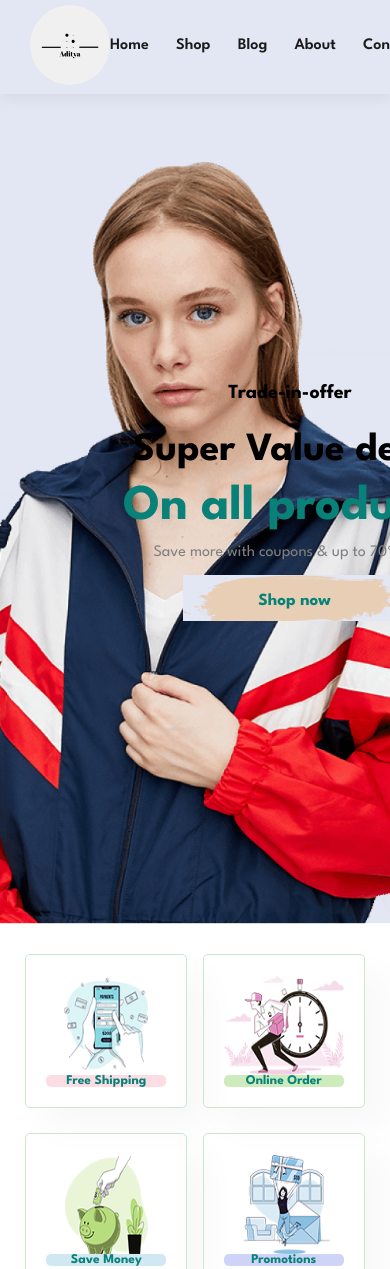
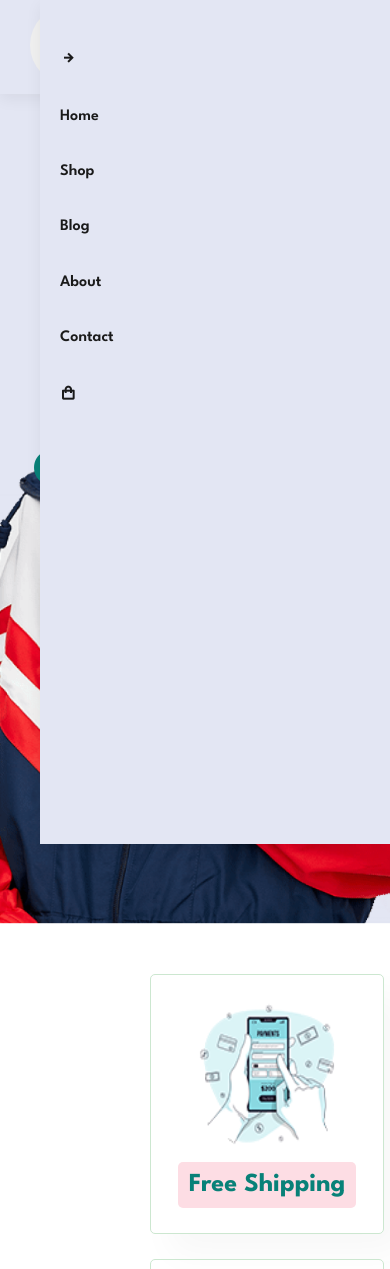
Before and after one commit to Aditya-Karki03/Practice-Projects, a plain HTML site: page E-Commerce/index.html in a window 390 px wide. Shown: the top 1269 px of the page. Drawn offline with nearby package versions, Linux system fonts and the light colour scheme.

Commit message:
Added responsiveness

```diff
--- a/E-Commerce/index.html
+++ b/E-Commerce/index.html
@@ -21,7 +21,9 @@
             /></a>
           </div>
           <div>
+            <a id="bx-menu"><i class='bx bx-menu'></i></a>
             <ul class="links">
+              <li><a id="bx-right-arrow-alt"><i class='bx bx-right-arrow-alt' ></i></a></li>
               <li><a href="index.html">Home</a></li>
               <li><a href="shop.html">Shop</a></li>
               <li><a href="blog.html">Blog</a></li>
@@ -29,6 +31,9 @@
               <li><a href="Contact.html">Contact</a></li>
               <li>
                 <a href="cart.html"><i class="bx bx-shopping-bag"></i></a>
+              </li>
+              <li>
+
               </li>
             </ul>
           </div>
--- a/E-Commerce/script.js
+++ b/E-Commerce/script.js
@@ -0,0 +1,9 @@
+const navArrow=document.querySelector('.bx-right-arrow-alt');
+const navLinks=document.querySelector('.links');
+const menu=document.querySelector('.bx-menu');
+menu.addEventListener('click',()=>{
+   navLinks.style.right='0px'
+})
+navArrow.addEventListener('click',()=>{
+    navLinks.style.right='-400px'
+})
--- a/E-Commerce/style.css
+++ b/E-Commerce/style.css
@@ -91,6 +91,7 @@ body{
     gap:15px;
     padding-left:20px;
     margin-left:80px;
+
 }
 .ad>h2{
     font-size: 40px;
@@ -533,6 +534,10 @@ footer{
     display: flex;
     gap: 5px;
 }
+#bx-menu, #bx-right-arrow-alt{
+    display: none;
+}
+
 .icons ul li a i{
     font-size: 25px;
 }
@@ -583,3 +588,73 @@ ul li{
     border: 0.5px solid #088178;
     border-radius: 5px;
  }
+
+ @media (max-width:1025px) and (max-height: 1367px){
+    #bx-menu,#bx-right-arrow-alt{
+        display: inline;
+    }
+   .links{
+        width: 250px;
+        height: 100vh;
+        list-style-type: none;
+        background-color: #E3E6F3;
+        display: flex;
+        flex-direction: column;
+        box-shadow: 0 5px 15px rgba(0,0,0,0.06);
+        position: fixed;
+        top: 0;
+        right: 0;
+        padding: 50px 40px 400px 20px;
+        transition: 0.2s ease-in-out;
+    }
+    .ad {
+        height: 100%;
+        width: 360px;
+        display: flex;
+        flex-direction: column;
+        justify-content: center;
+        align-items: center;
+        gap: 15px;
+        padding-left: 20px;
+        margin-left: 10px;
+        padding-bottom: 70px;
+    }
+    .All-features {
+        display: flex;
+        flex-wrap: wrap;
+        justify-content: space-around;
+        margin: 20px;
+        min-height: 200px;
+        gap: 5px;
+        padding: 20px 125px;
+    }
+    .feature {
+        border: 1px solid #cce7d0;
+        width: 260px;
+        height: 260px;
+        display: grid;
+        place-items: center;
+        padding: 20px;
+        box-shadow: 20px 20px 35px rgba(0,0,0,0.03);
+        border-radius: 5px;
+        margin: 10px 5px;
+    }
+    .feature button {
+        font-weight: 700;
+        border-radius: 5px;
+        border: none;
+        font-size: 26px;
+        padding: 11px;
+        color: #088178
+    }
+    .feature img {
+        height: 150px;
+        width: 192px;
+    }
+    .products {
+    display: flex;
+    justify-content: space-evenly;
+    flex-wrap: wrap;
+    padding: 0 70px;
+}
+ }
```
